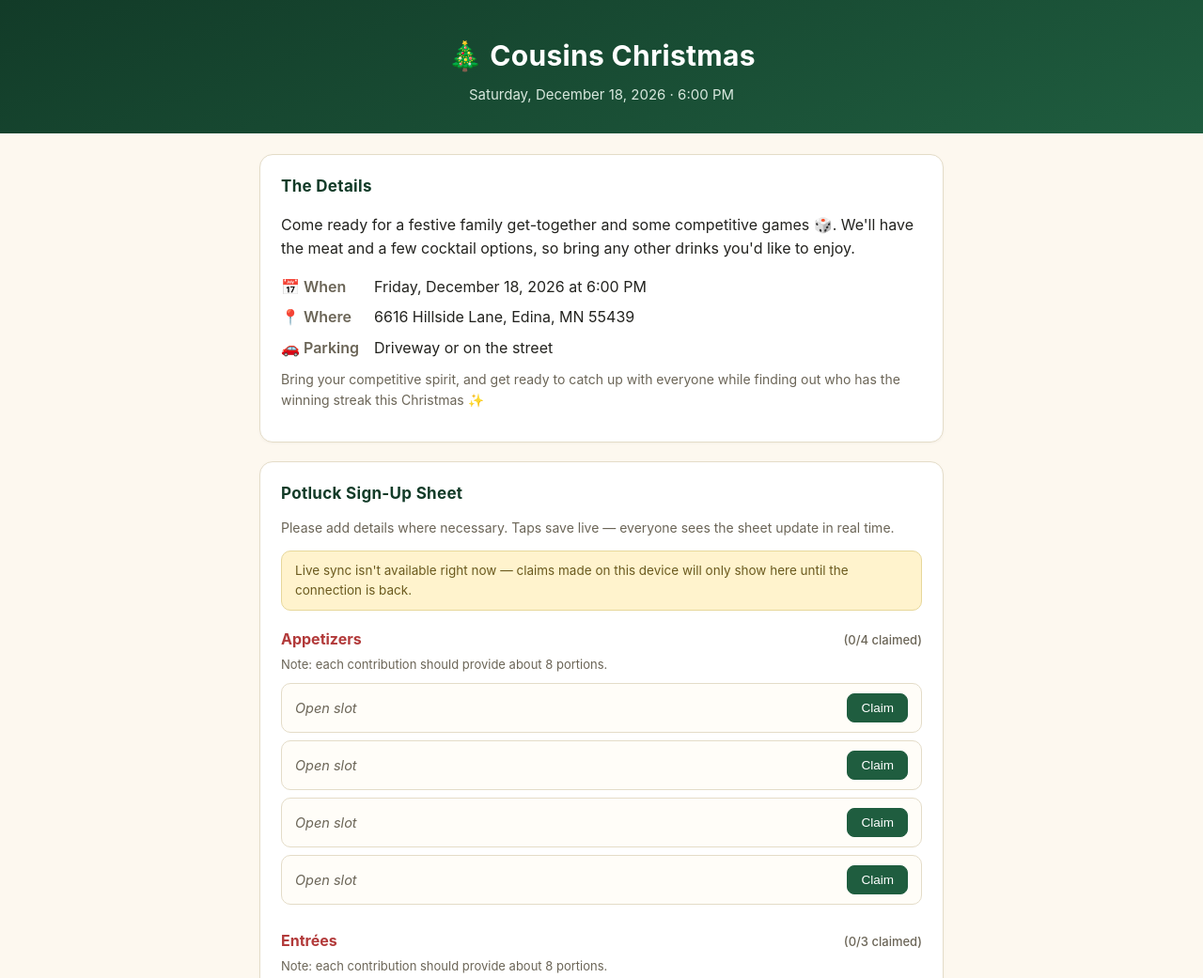
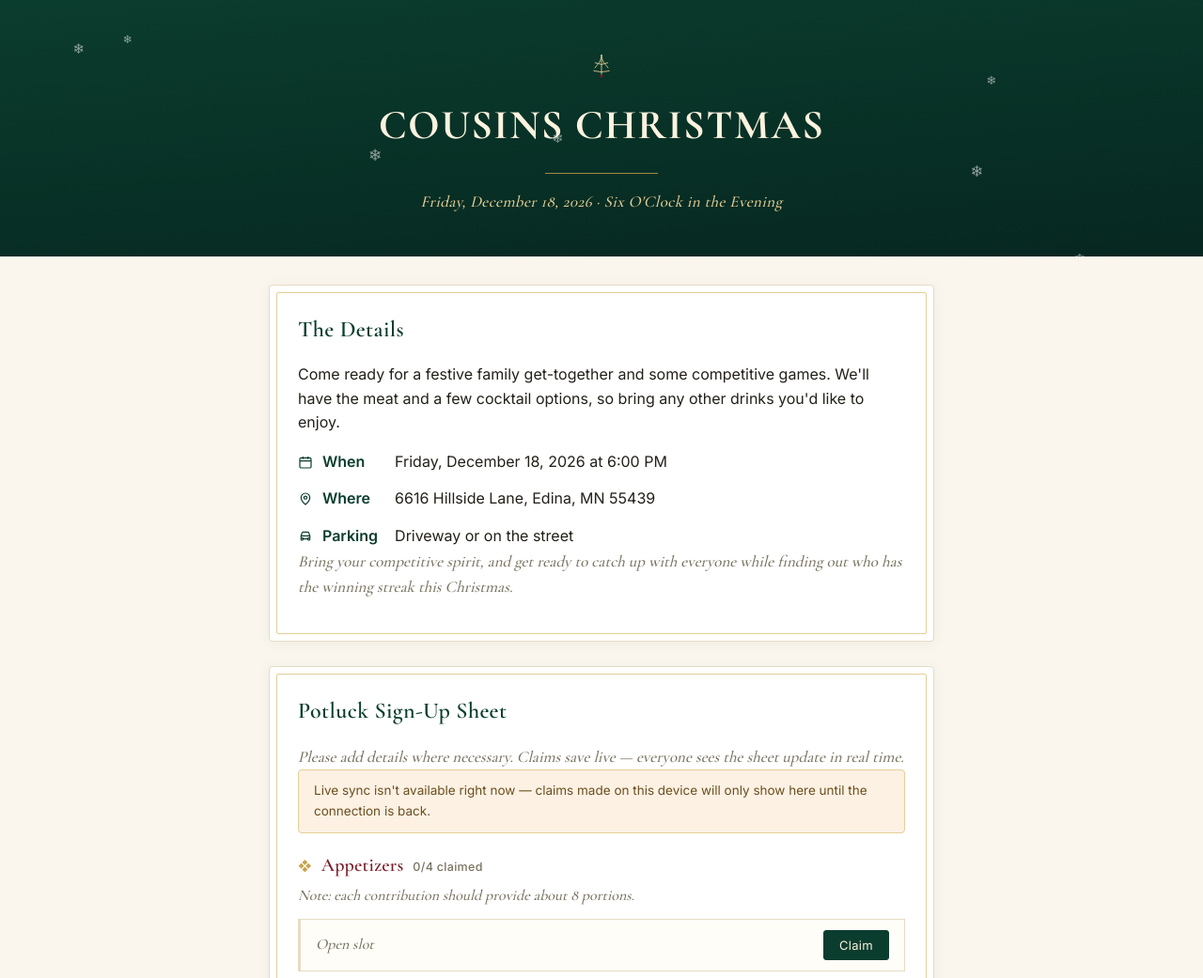
Before and after one commit to peterlundquist33-source/cousins-christmas, a plain HTML site: page index.html in a window 1280 px wide. Shown: the top 1041 px of the page at 94% size. Drawn offline with nearby package versions, Linux system fonts and the light colour scheme; a script that the page names is missing.

Commit message:
Elegant Christmas redesign: pine/gold/cranberry palette, serif display type, snowfall, invitation-style cards

```diff
--- a/index.html
+++ b/index.html
@@ -5,71 +5,118 @@
 <meta name="viewport" content="width=device-width,initial-scale=1">
 <meta name="robots" content="noindex,nofollow">
 <title>Cousins Christmas 2026</title>
+<link rel="preconnect" href="https://fonts.googleapis.com">
+<link rel="preconnect" href="https://fonts.gstatic.com" crossorigin>
+<link href="https://fonts.googleapis.com/css2?family=Cormorant+Garamond:wght@500;600;700&family=Inter:wght@400;500;600&display=swap" rel="stylesheet">
 <style>
   :root{
-    --green:#1f5d3f;--green-dark:#123b28;--red:#b23a3a;--gold:#c9a24b;
-    --cream:#fdf8ef;--ink:#23231f;--line:#e4dcc8;--muted:#6b6557;
+    --pine:#0b3d2e;--pine-dark:#062720;--gold:#c9a24b;--gold-soft:#e4cf96;
+    --cranberry:#7a1f2b;--ivory:#faf6ee;--ink:#242019;--line:#e6dcc4;--muted:#78715f;
   }
   *{box-sizing:border-box}
-  body{margin:0;background:var(--cream);color:var(--ink);
-    font:16px/1.55 -apple-system,BlinkMacSystemFont,"Segoe UI",Roboto,sans-serif}
-  a{color:var(--green)}
-  header.top{background:linear-gradient(160deg,var(--green-dark),var(--green));
-    color:#fff;padding:36px 20px 30px;text-align:center}
-  header.top h1{margin:0 0 6px;font-size:30px;letter-spacing:.3px}
-  header.top p.sub{margin:0;color:#d8e8de;font-size:15px}
-  main{max-width:760px;margin:0 auto;padding:22px 16px 60px}
-  .card{background:#fff;border:1px solid var(--line);border-radius:14px;
-    padding:20px 22px;margin:0 0 20px;box-shadow:0 1px 3px rgba(0,0,0,.04)}
-  .card h2{margin:0 0 12px;font-size:17px;letter-spacing:.3px;color:var(--green-dark)}
-  .details dl{display:grid;grid-template-columns:auto 1fr;gap:8px 16px;margin:0}
-  .details dt{font-weight:600;color:var(--muted);white-space:nowrap}
-  .details dd{margin:0}
-  .note{color:var(--muted);font-size:14px;margin-top:10px}
-  .cat{margin-bottom:26px}
-  .cat h3{margin:0 0 4px;font-size:16px;color:var(--red);display:flex;
-    align-items:baseline;justify-content:space-between;gap:8px}
-  .cat .count{font-size:13px;font-weight:500;color:var(--muted)}
-  .cat .portion-note{font-size:13px;color:var(--muted);margin:0 0 10px}
+  body{margin:0;background:var(--ivory);color:var(--ink);
+    font:16px/1.6 'Inter',-apple-system,BlinkMacSystemFont,"Segoe UI",Roboto,sans-serif}
+  a{color:var(--pine)}
+  h1,h2,h3{font-family:'Cormorant Garamond',Georgia,serif}
+
+  /* ---- hero ---------------------------------------------------------- */
+  header.top{position:relative;overflow:hidden;background:linear-gradient(175deg,var(--pine),var(--pine-dark));
+    color:#fff;padding:54px 20px 44px;text-align:center}
+  #snow{position:absolute;inset:0;pointer-events:none}
+  .snow-flake{position:absolute;top:-8px;color:rgba(255,255,255,.55);font-size:14px;
+    animation:fall linear infinite}
+  @keyframes fall{to{transform:translateY(110vh)}}
+  .hero-inner{position:relative;z-index:1}
+  .sprig{width:34px;height:34px;opacity:.9;display:inline-block;vertical-align:middle}
+  header.top h1{margin:10px 0 0;font-weight:700;font-size:44px;letter-spacing:1.5px;
+    text-transform:uppercase;color:#fdf3df}
+  header.top .rule{width:120px;height:1px;background:var(--gold);margin:16px auto;opacity:.8}
+  header.top p.sub{margin:0;color:var(--gold-soft);font-size:17px;letter-spacing:.4px;
+    font-family:'Cormorant Garamond',Georgia,serif;font-style:italic}
+
+  main{max-width:740px;margin:0 auto;padding:30px 16px 60px}
+  .card{background:#fff;border:1px solid var(--line);border-radius:4px;
+    padding:28px 30px;margin:0 0 26px;box-shadow:0 2px 14px rgba(11,61,46,.06);position:relative}
+  .card::before{content:'';position:absolute;inset:7px;border:1px solid var(--gold-soft);
+    border-radius:2px;pointer-events:none}
+  .card h2{margin:0 0 16px;font-size:24px;font-weight:600;letter-spacing:.4px;color:var(--pine)}
+  .card-body{position:relative}
+
+  .details p{margin:0 0 16px}
+  .details dl{display:grid;grid-template-columns:auto 1fr;gap:14px 18px;margin:0}
+  .details dt{display:flex;align-items:center;gap:10px;font-weight:600;color:var(--pine);white-space:nowrap}
+  .details dt svg{flex:none}
+  .details dd{margin:0;align-self:center}
+  .note{color:var(--muted);font-size:14.5px;margin:18px 0 0;font-style:italic;
+    font-family:'Cormorant Garamond',Georgia,serif;font-size:17px}
+
+  .cat{margin-bottom:28px}
+  .cat:last-child{margin-bottom:0}
+  .cat-head{display:flex;align-items:baseline;gap:10px;margin:0 0 4px}
+  .cat-head .ornament{color:var(--gold);font-size:14px}
+  .cat-head h3{margin:0;font-size:20px;font-weight:600;color:var(--cranberry);letter-spacing:.2px}
+  .cat-head .count{font-size:12.5px;font-weight:500;color:var(--muted);
+    font-family:'Inter',sans-serif;letter-spacing:.3px}
+  .portion-note{font-size:13.5px;color:var(--muted);margin:0 0 12px;font-style:italic;
+    font-family:'Cormorant Garamond',Georgia,serif;font-size:16px}
+
   .slot{display:flex;align-items:center;justify-content:space-between;gap:10px;
-    border:1px solid var(--line);border-radius:10px;padding:10px 14px;margin-bottom:8px;
-    background:#fffdf8}
-  .slot.filled{background:#f3f8f3;border-color:#cfe3d4}
+    border:1px solid var(--line);border-left:3px solid var(--line);
+    padding:11px 16px;margin-bottom:8px;background:#fffdf8;transition:border-color .15s}
+  .slot.filled{border-left-color:var(--gold);background:#fffaf0}
   .slot .who{font-size:14.5px}
-  .slot .who b{display:block}
+  .slot .who b{display:block;color:var(--pine-dark);font-weight:600}
   .slot .who small{color:var(--muted)}
-  .slot .empty-label{color:var(--muted);font-style:italic}
-  .slot button{border:1px solid var(--green);background:var(--green);color:#fff;
-    border-radius:8px;padding:7px 14px;font-size:13.5px;cursor:pointer;white-space:nowrap}
-  .slot button.secondary{background:#fff;color:var(--muted);border-color:var(--line)}
-  .slot button:hover{opacity:.9}
-  footer{text-align:center;color:var(--muted);font-size:13px;padding:10px 0 30px}
-  .offline-note{display:none;background:#fff3cd;border:1px solid #e7d79a;color:#6b5a1e;
-    border-radius:10px;padding:10px 14px;font-size:13.5px;margin-bottom:18px}
+  .slot .empty-label{color:var(--muted);font-style:italic;font-family:'Cormorant Garamond',Georgia,serif;font-size:16px}
+  .slot button{border:1px solid var(--pine);background:var(--pine);color:#fdf3df;
+    border-radius:3px;padding:7px 16px;font-size:13px;letter-spacing:.3px;cursor:pointer;white-space:nowrap;
+    font-family:'Inter',sans-serif}
+  .slot button.secondary{background:transparent;color:var(--muted);border-color:var(--line)}
+  .slot button:hover{opacity:.88}
+
+  footer{text-align:center;color:var(--muted);font-size:13px;padding:10px 0 34px;
+    font-family:'Cormorant Garamond',Georgia,serif;letter-spacing:.5px}
+  .offline-note{display:none;background:#fdf1e4;border:1px solid var(--gold-soft);color:#6b4f1e;
+    border-radius:4px;padding:11px 16px;font-size:13.5px;margin-bottom:18px}
 </style>
 </head>
 <body>
 <header class="top">
-  <h1>🎄 Cousins Christmas</h1>
-  <p class="sub">Saturday, December 18, 2026 &middot; 6:00 PM</p>
+  <div id="snow"></div>
+  <div class="hero-inner">
+    <svg class="sprig" viewBox="0 0 48 48" fill="none" stroke="#e4cf96" stroke-width="1.4">
+      <path d="M24 6c0 10-6 14-10 20m10-20c0 10 6 14 10 20M24 6v30M14 18c3 1 7 1 10 3M34 18c-3 1-7 1-10 3M12 30c3 1 7 1 12 2M36 30c-3 1-7 1-12 2"/>
+      <circle cx="24" cy="38" r="2.4" fill="#7a1f2b" stroke="none"/>
+    </svg>
+    <h1>Cousins Christmas</h1>
+    <div class="rule"></div>
+    <p class="sub">Friday, December 18, 2026 &middot; Six O'Clock in the Evening</p>
+  </div>
 </header>
 <main>
   <section class="card details">
+    <div class="card-body">
       <h2>The Details</h2>
-    <p>Come ready for a festive family get-together and some competitive games 🎲. We'll have the meat and a few cocktail options, so bring any other drinks you'd like to enjoy.</p>
+      <p>Come ready for a festive family get-together and some competitive games. We'll have the meat and a few cocktail options, so bring any other drinks you'd like to enjoy.</p>
       <dl>
-      <dt>📅 When</dt><dd>Friday, December 18, 2026 at 6:00 PM</dd>
-      <dt>📍 Where</dt><dd>6616 Hillside Lane, Edina, MN 55439</dd>
-      <dt>🚗 Parking</dt><dd>Driveway or on the street</dd>
+        <dt><svg width="16" height="16" viewBox="0 0 24 24" fill="none" stroke="currentColor" stroke-width="1.8"><rect x="3" y="5" width="18" height="16" rx="2"/><path d="M3 10h18M8 3v4M16 3v4"/></svg>When</dt>
+        <dd>Friday, December 18, 2026 at 6:00 PM</dd>
+        <dt><svg width="16" height="16" viewBox="0 0 24 24" fill="none" stroke="currentColor" stroke-width="1.8"><path d="M12 21s7-6.2 7-11a7 7 0 1 0-14 0c0 4.8 7 11 7 11z"/><circle cx="12" cy="10" r="2.4"/></svg>Where</dt>
+        <dd>6616 Hillside Lane, Edina, MN 55439</dd>
+        <dt><svg width="16" height="16" viewBox="0 0 24 24" fill="none" stroke="currentColor" stroke-width="1.8"><path d="M5 11l1.6-4.8A2 2 0 0 1 8.5 5h7a2 2 0 0 1 1.9 1.2L19 11M5 11h14v6a1 1 0 0 1-1 1h-1a1 1 0 0 1-1-1v-1H8v1a1 1 0 0 1-1 1H6a1 1 0 0 1-1-1v-6z"/><circle cx="7.5" cy="14.5" r=".6" fill="currentColor"/><circle cx="16.5" cy="14.5" r=".6" fill="currentColor"/></svg>Parking</dt>
+        <dd>Driveway or on the street</dd>
       </dl>
-    <p class="note">Bring your competitive spirit, and get ready to catch up with everyone while finding out who has the winning streak this Christmas ✨</p>
+      <p class="note">Bring your competitive spirit, and get ready to catch up with everyone while finding out who has the winning streak this Christmas.</p>
+    </div>
   </section>
 
   <section class="card">
+    <div class="card-body">
       <h2>Potluck Sign-Up Sheet</h2>
-    <p class="note" style="margin-top:0">Please add details where necessary. Taps save live &mdash; everyone sees the sheet update in real time.</p>
+      <p class="note" style="margin-top:0">Please add details where necessary. Claims save live &mdash; everyone sees the sheet update in real time.</p>
       <div id="offline-note" class="offline-note">Live sync isn't available right now &mdash; claims made on this device will only show here until the connection is back.</div>
       <div id="sheet"></div>
+    </div>
   </section>
 </main>
 <footer>Cousins Christmas &middot; 2026</footer>
@@ -89,6 +136,22 @@
   };
 </script>
 <script>
+  // Gentle, sparse snowfall behind the hero title. Purely decorative.
+  (function () {
+    const host = document.getElementById('snow');
+    const flakes = 18;
+    for (let i = 0; i < flakes; i++) {
+      const el = document.createElement('span');
+      el.className = 'snow-flake';
+      el.textContent = '❄';
+      el.style.left = Math.random() * 100 + '%';
+      el.style.fontSize = (10 + Math.random() * 10) + 'px';
+      el.style.animationDuration = (9 + Math.random() * 9) + 's';
+      el.style.animationDelay = (Math.random() * -14) + 's';
+      host.appendChild(el);
+    }
+  })();
+
   // Fixed category/slot layout. Ids are keyed by <category>-<n> and never renumbered,
   // same convention as the wedding to-do list, so a slot's identity survives reordering.
   const CATEGORIES = [
@@ -145,7 +208,7 @@
         </div>`;
       }).join('');
       return `<div class="cat">
-        <h3>${cat.label}<span class="count">(${filled}/${cat.slots} claimed)</span></h3>
+        <div class="cat-head"><span class="ornament">&#10070;</span><h3>${cat.label}</h3><span class="count">${filled}/${cat.slots} claimed</span></div>
         <p class="portion-note">Note: each contribution should provide ${cat.portion}.</p>
         ${rows}
       </div>`;
```
Lines whose indentation alone changed are shown as unchanged.
